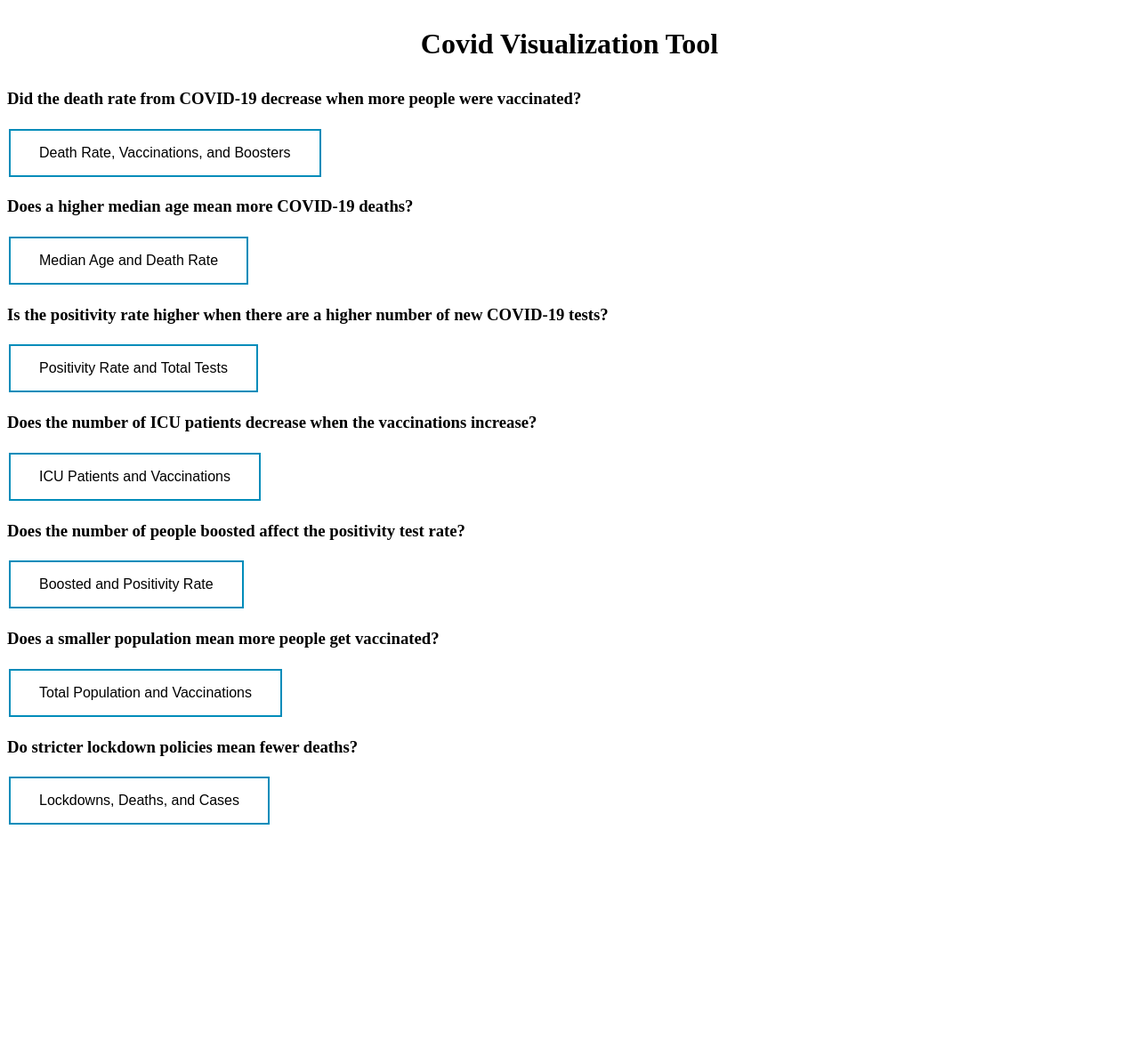
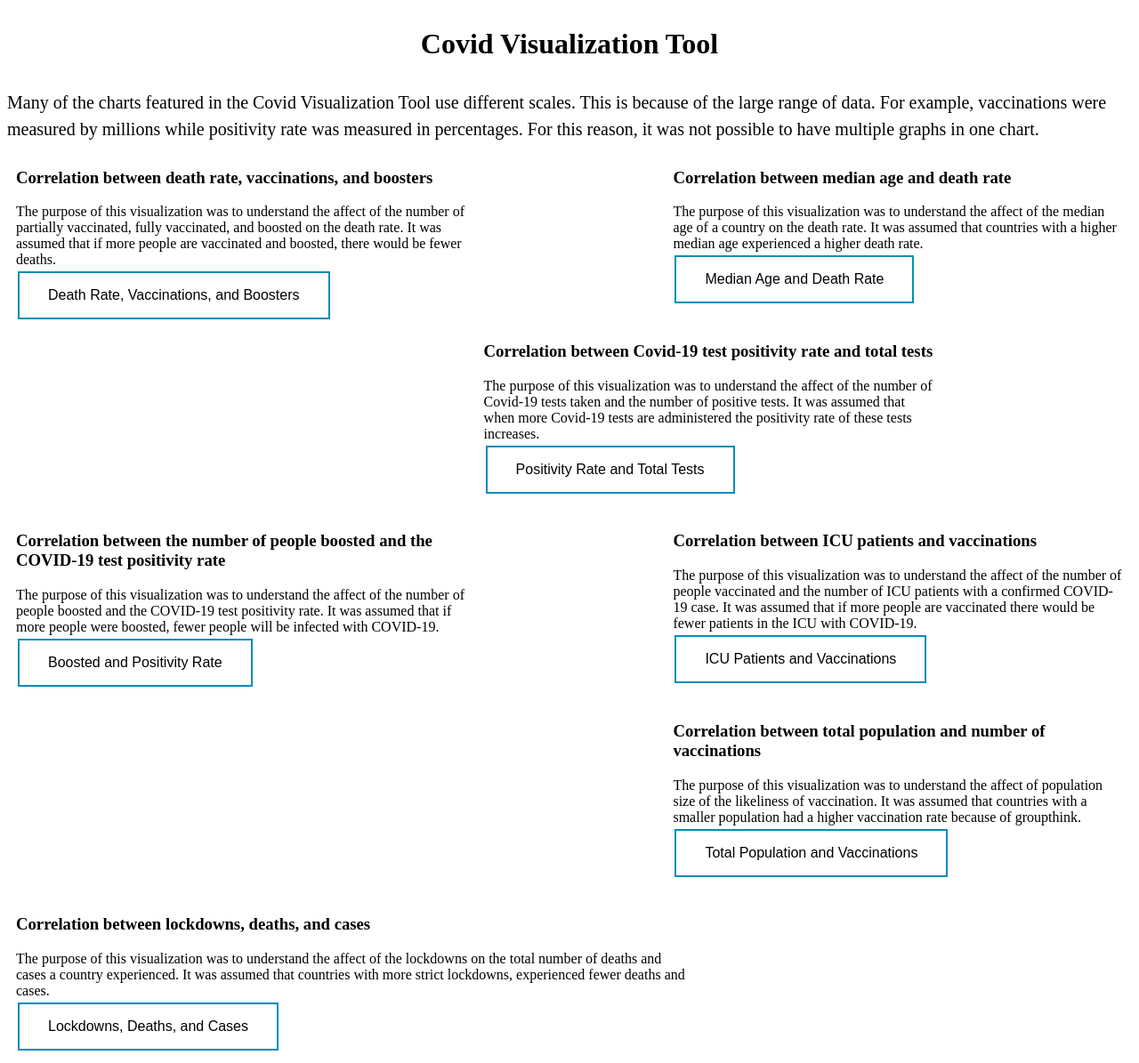
Before and after one commit to ajeukeng/gradproject, a Flask app: page / in a window 1280 px wide. Shown: the part 54-1249 px from the top of the page at 89% size. Before the commit the page ends 981 px from the top, so only its background shows below. Run offline with Flask 2, Linux system fonts and the light colour scheme.

Commit message:
added formatting and more descriptions to landing page

```diff
--- a/src/covidVisualizationTool/app/main_app.py
+++ b/src/covidVisualizationTool/app/main_app.py
@@ -4,7 +4,7 @@ from common_utilities import get_file_from_path
 from covidVisualizationTool.queries.queryData import QueryData as qd
 
 app = Flask(__name__)
-db_location = get_file_from_path('../../../docs/cvt_2022-03-18.db', __file__)
+db_location = get_file_from_path('../../../docs/cvt_2022-04-11.db', __file__)
 query_data = qd(db_location=db_location)
 
 
--- a/src/covidVisualizationTool/app/static/css/style.css
+++ b/src/covidVisualizationTool/app/static/css/style.css
@@ -103,3 +103,23 @@ h1 {
   background-color: #008CBA;
   color: white;
 }
+.columnleft {
+  float: left;
+  width: 40%;
+  padding: 10px;
+}
+.columnright {
+  float: right;
+  width: 40%;
+  padding: 10px;
+}
+.columnlockdown {
+  float: left;
+  width: 60%;
+  padding: 10px;
+}
+.row:after {
+  content: "";
+  display: table;
+  clear: both;
+}
--- a/src/covidVisualizationTool/app/templates/index.html
+++ b/src/covidVisualizationTool/app/templates/index.html
@@ -2,53 +2,102 @@
 
 {% block content %}
     <h1>{% block title %} Covid Visualization Tool {% endblock %}</h1>
+<div id="paragraph">
+    Many of the charts featured in the Covid Visualization Tool use different scales.
+    This is because of the large range of data. For example, vaccinations were measured
+    by millions while positivity rate was measured in percentages. For this reason, it
+    was not possible to have multiple graphs in one chart.
+</div>
+<div class="columnleft">
+    <h3>Correlation between death rate, vaccinations, and boosters</h3>
+    <div>
+        The purpose of this visualization was to understand the
+        affect of the number of partially vaccinated, fully vaccinated,
+        and boosted on the death rate. It was assumed that if more
+        people are vaccinated and boosted, there would be fewer deaths.
+    </div>
 
-<div>
-    <h3>Did the death rate from COVID-19 decrease when more people were vaccinated?</h3>
 <a href="{{ url_for('vaccinated_deaths') }}">
         <button class="button button2" >Death Rate, Vaccinations, and Boosters </button>
 </a>
 
 </div>
 
+<div class="columnright">
+    <h3>Correlation between median age and death rate</h3>
     <div>
-    <h3>Does a higher median age mean more COVID-19 deaths?</h3>
+        The purpose of this visualization was to understand the
+        affect of the median age of a country
+        on the death rate. It was assumed that countries with a
+        higher median age experienced a higher death rate.
+    </div>
 <a href="{{ url_for('median_age_death_rate') }}">
         <button class="button button2" type="button" role="button">Median Age and Death Rate </button>
 </a>
 </div>
 
+<div class="columnleft">
+    <h3>Correlation between Covid-19 test positivity rate and total tests</h3>
     <div>
-    <h3>Is the positivity rate higher when there are a higher number of new COVID-19 tests?</h3>
+        The purpose of this visualization was to understand the
+        affect of the number of Covid-19 tests taken and the number
+            of positive tests. It was assumed that when more Covid-19 tests
+            are administered the positivity rate of these tests increases.
+    </div>
 <a href="{{ url_for('positive_rate_for_total_tests') }}">
         <button class="button button2" type="button" role="button">Positivity Rate and Total Tests </button>
 </a>
 </div>
 
+<div class="columnright">
+    <h3>Correlation between ICU patients and vaccinations </h3>
     <div>
-    <h3>Does the number of ICU patients decrease when the vaccinations increase?</h3>
+        The purpose of this visualization was to understand the
+        affect of the number of people vaccinated and the number of ICU
+            patients with a confirmed COVID-19 case. It was assumed that if more
+        people are vaccinated there would be fewer patients in the
+            ICU with COVID-19.
+    </div>
 <a href="{{ url_for('icu_patients_vaccinations') }}">
         <button class="button button2" type="button" role="button">ICU Patients and Vaccinations </button>
 </a>
 </div>
 
+<div class="columnleft">
+    <h3>Correlation between the number of people boosted and the COVID-19 test positivity rate</h3>
     <div>
-    <h3>Does the number of people boosted affect the positivity test rate?</h3>
+        The purpose of this visualization was to understand the
+        affect of the number of people boosted and the COVID-19 test positivity
+            rate. It was assumed that if more
+        people were boosted, fewer people will be infected with COVID-19.
+    </div>
 <a href="{{ url_for('boosted_positive_rate') }}">
         <button class="button button2" type="button" role="button">Boosted and Positivity Rate </button>
 </a>
 </div>
 
+<div class="columnright">
+    <h3>Correlation between total population and number of vaccinations</h3>
     <div>
-    <h3>Does a smaller population mean more people get vaccinated?</h3>
+        The purpose of this visualization was to understand the
+        affect of population size of the likeliness of vaccination.
+        It was assumed that countries with a smaller population had a higher vaccination
+        rate because of groupthink.
+    </div>
 <a href="{{ url_for('population_vaccinated') }}">
         <button class="button button2" type="button" role="button">Total Population and Vaccinations </button>
 </a>
 </div>
 
 
+<div class="columnlockdown">
+    <h3>Correlation between lockdowns, deaths, and cases </h3>
     <div>
-    <h3>Do stricter lockdown policies mean fewer deaths?</h3>
+        The purpose of this visualization was to understand the
+        affect of the lockdowns on the total number of deaths and cases
+        a country experienced. It was assumed that countries with
+        more strict lockdowns, experienced fewer deaths and cases.
+    </div>
 <a href="{{ url_for('lockdown_deaths') }}">
         <button class="button button2" type="button" role="button">Lockdowns, Deaths, and Cases </button>
 </a>
```
Lines whose indentation alone changed are shown as unchanged.
